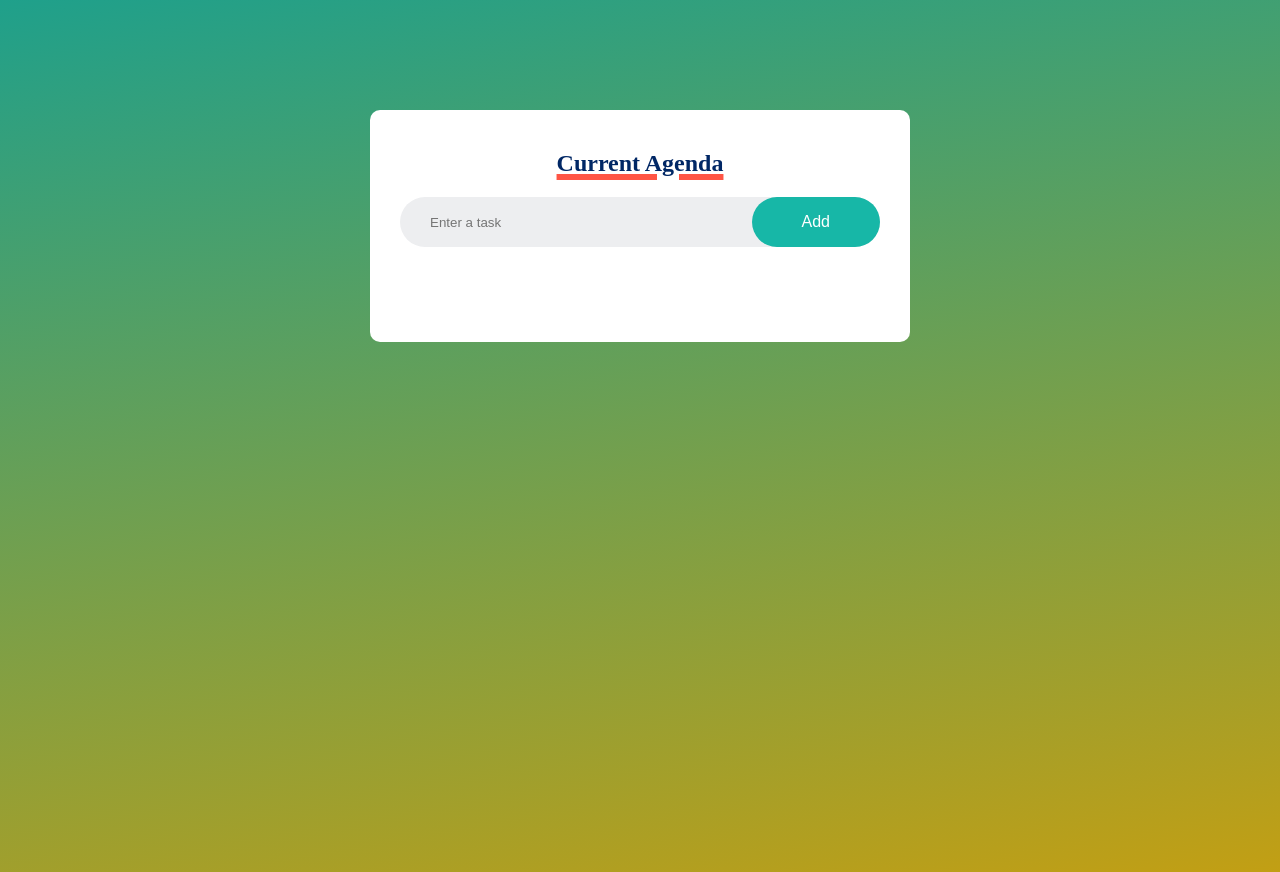
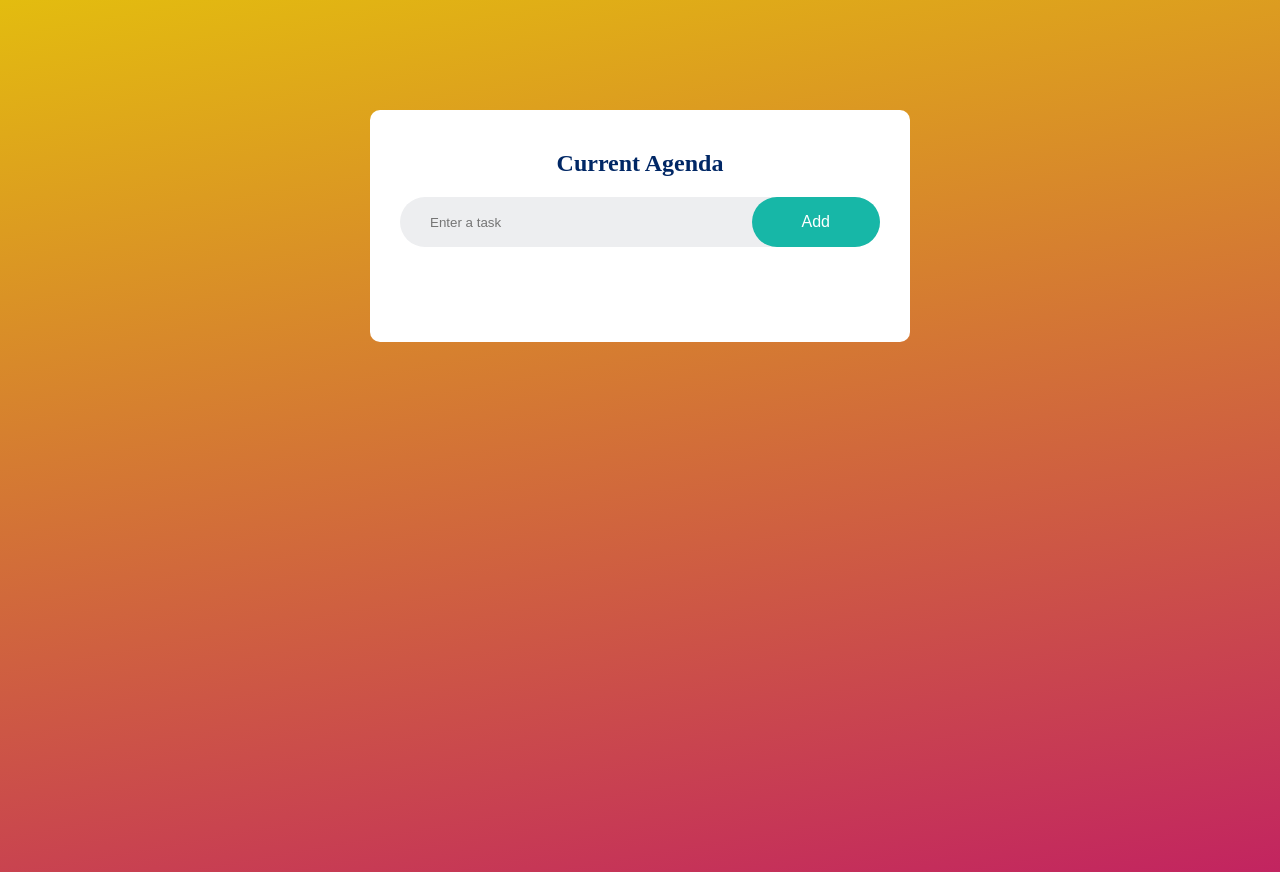
Before and after one commit to Yancy06/FSA_TO_DO, a plain HTML site: page index.html in a window 1280 px wide. Drawn offline with Linux system fonts and the light colour scheme.

```diff
--- a/styles.css
+++ b/styles.css
@@ -7,7 +7,7 @@
 .container {
 	width: 100%;
 	height: 109vh;
-	background: linear-gradient(170deg, #1fa08b, #c29f14);
+	background: linear-gradient(170deg, #e3bc0f, #c22460);
 	padding: 10px;
 }
 .agenda {
@@ -25,8 +25,8 @@
 	/* align-items: center; */
 	justify-content: center;
 	margin-bottom: 20px;
-	text-decoration: underline;
-	text-decoration-color: #ff5545;
+	/* text-decoration: underline;
+	text-decoration-color: #ff5545; */
 	text-decoration-thickness: 6px;
 }
 
```
Also changed, not shown: index.html (+20 -0 lines).
